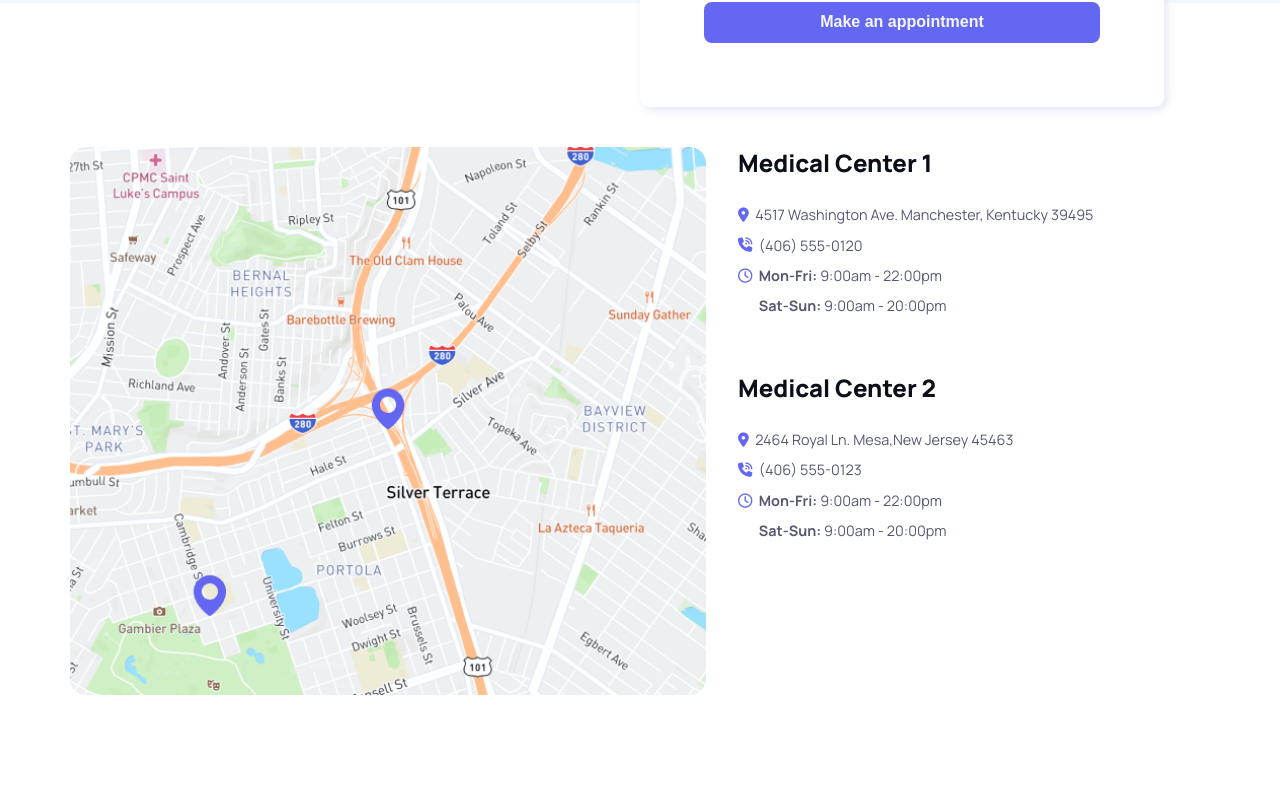
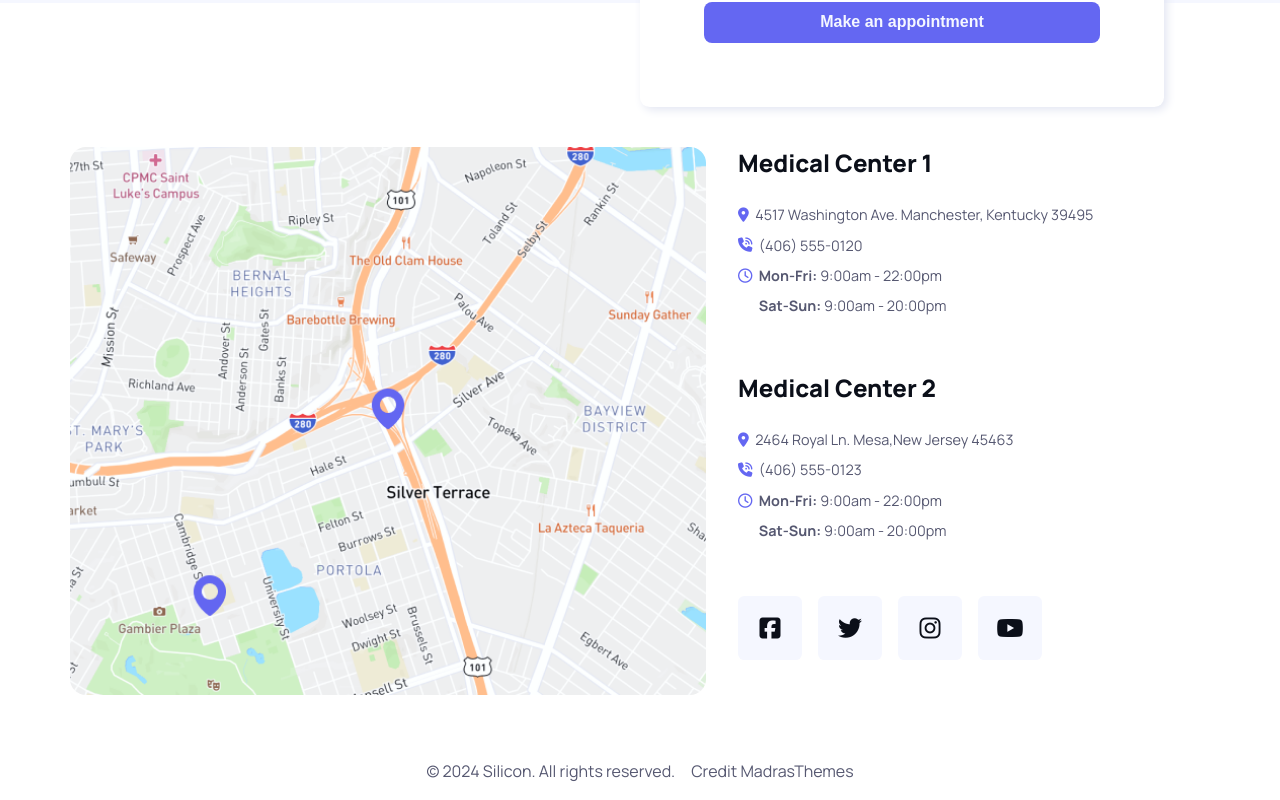
Before and after one commit to InteLLigentMonk/Silicon-React, a React (Vite) app: page /contact in a window 1280 px wide. Shown: the part 647-1447 px from the top of the page. Before the commit the page ends 1406 px from the top, so only its background shows below. Built offline with nearby package versions, Linux system fonts and the light colour scheme.

Commit message:
Added social media tags to contact page

```diff
--- a/src/components/Contact.jsx
+++ b/src/components/Contact.jsx
@@ -2,6 +2,7 @@ import Header from './Header';
 import ContactUs from './ContactUs';
 import ContactForm from './ContactForm';
 import ContactAdress from './ContactAdress';
+import Footer from './Footer';
 
 function Contact() {
   return (
@@ -11,6 +12,7 @@ function Contact() {
         <ContactUs />
         <ContactForm />
         <ContactAdress />
+        <Footer />
       </main>
     </>
   );
--- a/src/components/ContactAdress.jsx
+++ b/src/components/ContactAdress.jsx
@@ -56,6 +56,28 @@ function ContactAdress() {
               </div>
             </div>
           </div>
+          <div className="social-media">
+            <a href="http://www.facebook.com" target="_blank">
+              <div className="social-media-box">
+                <i class="fa-brands fa-square-facebook"></i>
+              </div>
+            </a>
+            <a href="http://www.x.com" target="_blank">
+              <div className="social-media-box">
+                <i class="fa-brands fa-twitter"></i>
+              </div>
+            </a>
+            <a href="http://www.instagram.com" target="_blank">
+              <div className="social-media-box">
+                <i class="fa-brands fa-instagram"></i>
+              </div>
+            </a>
+            <a href="http://www.youtube.com" target="_blank">
+              <div className="social-media-box">
+                <i class="fa-brands fa-youtube"></i>
+              </div>
+            </a>
+          </div>
         </div>
       </div>
     </section>
--- a/src/scss/layouts/_contact-adress.scss
+++ b/src/scss/layouts/_contact-adress.scss
@@ -54,6 +54,32 @@
   p {
     margin: 0;
   }
+}
+
+.social-media {
+  display: flex;
+  gap: 1rem;
+}
+
+.social-media {
+  a {
+    color: var(--clr-heading);
+    text-decoration: none;
+  }
+  a:hover {
+    color: var(--clr-primary);
+  }
+}
+
+.social-media-box {
+  display: grid;
+  place-items: center;
+  height: 4rem;
+  aspect-ratio: 1;
+  background-color: var(--clr-background);
+  border-radius: 0.4rem;
+  // color: var(--clr-heading);
+  font-size: 1.5rem;
 }
 
 @media (min-width: 768px) {
```
Also changed, not shown: src/main.jsx (+4 -4 lines).
